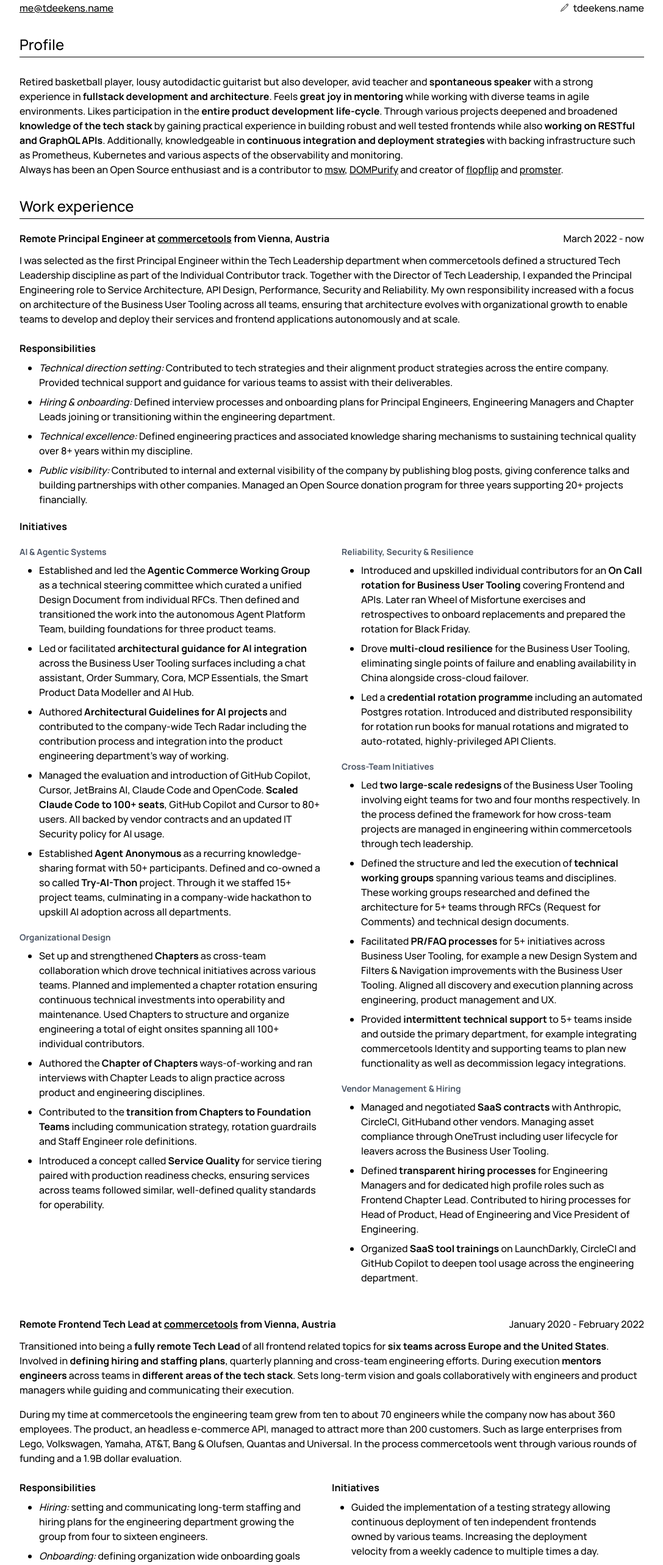
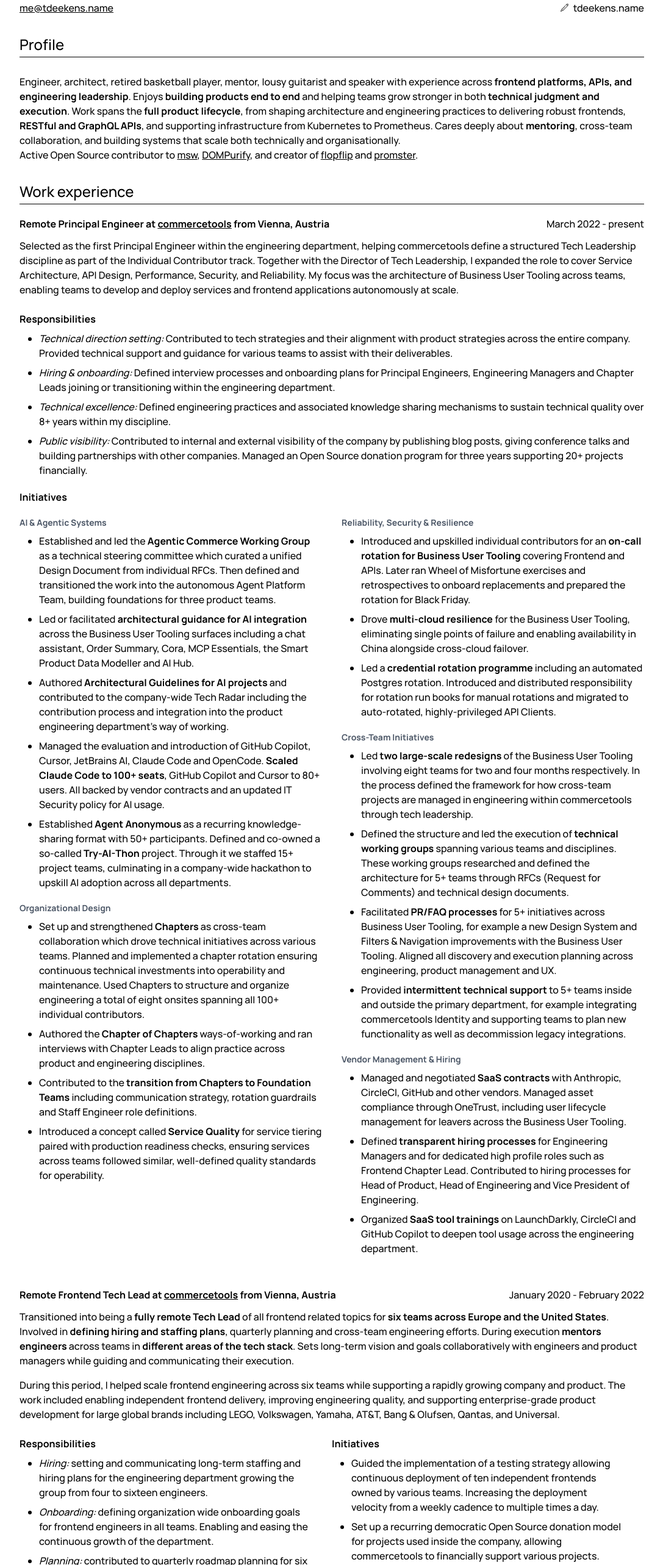
Before and after one commit to tdeekens/tdeekens.name, a Next.js app: page /curriculum-vitae in a window 1280 px wide. Shown: the part 220-2786 px from the top of the page at 61% size, without its empty margins (96-1183 px from the left). Built offline with nearby package versions, Linux system fonts and the light colour scheme.

Commit message:
chore: update cv

```diff
--- a/components/job.tsx
+++ b/components/job.tsx
@@ -11,11 +11,16 @@
 };
 
 function Headline(props: TJobHeadlineProps) {
+  const company =
+    props.href && props.href !== '#' ? (
+      <ExternalLink href={props.href}>{props.company}</ExternalLink>
+    ) : (
+      props.company
+    );
+
   return (
     <Text.Headline as="h3">
-      {props.jobRole}{' '}
-      <ExternalLink href={props.href}>{props.company}</ExternalLink>{' '}
-      {props.location}{' '}
+      {props.jobRole} {company} {props.location}{' '}
       <span className="italic font-thin xl:float-right xl:not-italic">
         {props.duration}
       </span>
--- a/pages/curriculum-vitae.tsx
+++ b/pages/curriculum-vitae.tsx
@@ -28,7 +28,10 @@
       </ul>
       <ul className="hidden text-right md:block print:block">
         <li>
-          <ExternalLink underline={false} href="http://www.github.com/tdeekens">
+          <ExternalLink
+            underline={false}
+            href="https://www.github.com/tdeekens"
+          >
             <div className="flex items-baseline space-x-2">
               <Image
                 src="/github-icon.svg"
@@ -43,12 +46,12 @@
         <li>
           <ExternalLink
             underline={false}
-            href="http://www.linkedin.com/pub/tobias-deekens/76/b00/197"
+            href="https://www.linkedin.com/pub/tobias-deekens/76/b00/197"
           >
             <div className="flex items-baseline space-x-2">
               <Image
                 src="/linkedin-icon.svg"
-                alt="Linkedin profile"
+                alt="LinkedIn profile"
                 width="11"
                 height="11"
               />
@@ -59,7 +62,7 @@
         <li>
           <ExternalLink
             underline={false}
-            href="http://tdeekens.name/curriculum-vitae"
+            href="https://tdeekens.name/curriculum-vitae"
           >
             <div className="flex items-baseline space-x-2">
               <Image
@@ -81,30 +84,27 @@
       </Text.Headline>
       <article className="py-4">
         <Text.Paragraph>
-          Retired basketball player, lousy autodidactic guitarist but also
-          developer, avid teacher and <strong>spontaneous speaker</strong> with
-          a strong experience in{' '}
-          <strong>fullstack development and architecture</strong>. Feels{' '}
-          <strong>great joy in mentoring</strong> while working with diverse
-          teams in agile environments. Likes participation in the{' '}
-          <strong>entire product development life-cycle</strong>. Through
-          various projects deepened and broadened{' '}
-          <strong>knowledge of the tech stack</strong> by gaining practical
-          experience in building robust and well tested frontends while also{' '}
-          <strong>working on RESTful and GraphQL APIs</strong>. Additionally,
-          knowledgeable in{' '}
-          <strong>continuous integration and deployment strategies</strong> with
-          backing infrastructure such as Prometheus, Kubernetes and various
-          aspects of the observability and monitoring.
+          Engineer, architect, retired basketball player, mentor, lousy
+          guitarist and speaker with experience across{' '}
+          <strong>frontend platforms, APIs, and engineering leadership</strong>.
+          Enjoys <strong>building products end to end</strong> and helping teams
+          grow stronger in both{' '}
+          <strong>technical judgment and execution</strong>. Work spans the{' '}
+          <strong>full product lifecycle</strong>, from shaping architecture and
+          engineering practices to delivering robust frontends,{' '}
+          <strong>RESTful and GraphQL APIs</strong>, and supporting
+          infrastructure from Kubernetes to Prometheus. Cares deeply about{' '}
+          <strong>mentoring</strong>, cross-team collaboration, and building
+          systems that scale both technically and organisationally.
           <br />
-          Always has been an Open Source enthusiast and is a contributor to{' '}
+          Active Open Source contributor to{' '}
           <ExternalLink href="https://github.com/mswjs/msw">
             msw
           </ExternalLink>,{' '}
           <ExternalLink href="https://github.com/cure53/DOMPurify">
             DOMPurify
-          </ExternalLink>{' '}
-          and creator of{' '}
+          </ExternalLink>
+          , and creator of{' '}
           <ExternalLink href="https://github.com/tdeekens/flopflip">
             flopflip
           </ExternalLink>{' '}
@@ -125,20 +125,18 @@
           jobRole="Remote Principal Engineer at"
           company="commercetools"
           location="from Vienna, Austria"
-          duration="March 2022 - now"
+          duration="March 2022 - present"
           href="https://commercetools.com"
         />
         <Text.Paragraph>
-          I was selected as the first Principal Engineer within the Tech
-          Leadership department when commercetools defined a structured Tech
-          Leadership discipline as part of the Individual Contributor track.
-          Together with the Director of Tech Leadership, I expanded the
-          Principal Engineering role to Service Architecture, API Design,
-          Performance, Security and Reliability. My own responsibility increased
-          with a focus on architecture of the Business User Tooling across all
-          teams, ensuring that architecture evolves with organizational growth
-          to enable teams to develop and deploy their services and frontend
-          applications autonomously and at scale.
+          Selected as the first Principal Engineer within the engineering
+          department, helping commercetools define a structured Tech Leadership
+          discipline as part of the Individual Contributor track. Together with
+          the Director of Tech Leadership, I expanded the role to cover Service
+          Architecture, API Design, Performance, Security, and Reliability. My
+          focus was the architecture of Business User Tooling across teams,
+          enabling teams to develop and deploy services and frontend
+          applications autonomously at scale.
         </Text.Paragraph>
         <section className="sm:my-4">
           <Text.Headline as="h3" pageBreak>
@@ -147,7 +145,7 @@
           <List.Unordered>
             <List.Item>
               <span className="italic">Technical direction setting:</span>{' '}
-              Contributed to tech strategies and their alignment product
+              Contributed to tech strategies and their alignment with product
               strategies across the entire company. Provided technical support
               and guidance for various teams to assist with their deliverables.
             </List.Item>
@@ -160,8 +158,7 @@
             <List.Item>
               <span className="italic">Technical excellence:</span> Defined
               engineering practices and associated knowledge sharing mechanisms
-              to sustaining technical quality over 8+ years within my
-              discipline.
+              to sustain technical quality over 8+ years within my discipline.
             </List.Item>
             <List.Item>
               <span className="italic">Public visibility:</span> Contributed to
@@ -210,7 +207,7 @@
                 <List.Item>
                   Established <strong>Agent Anonymous</strong> as a recurring
                   knowledge-sharing format with 50+ participants. Defined and
-                  co-owned a so called <strong>Try-AI-Thon</strong> project.
+                  co-owned a so-called <strong>Try-AI-Thon</strong> project.
                   Through it we staffed 15+ project teams, culminating in a
                   company-wide hackathon to upskill AI adoption across all
                   departments.
@@ -257,7 +254,7 @@
               <List.Unordered>
                 <List.Item>
                   Introduced and upskilled individual contributors for an{' '}
-                  <strong>On Call rotation for Business User Tooling</strong>{' '}
+                  <strong>on-call rotation for Business User Tooling</strong>{' '}
                   covering Frontend and APIs. Later ran Wheel of Misfortune
                   exercises and retrospectives to onboard replacements and
                   prepared the rotation for Black Friday.
@@ -315,9 +312,9 @@
               <List.Unordered>
                 <List.Item>
                   Managed and negotiated <strong>SaaS contracts</strong> with
-                  Anthropic, CircleCI, GitHuband other vendors. Managing asset
-                  compliance through OneTrust including user lifecycle for
-                  leavers across the Business User Tooling.
+                  Anthropic, CircleCI, GitHub and other vendors. Managed asset
+                  compliance through OneTrust, including user lifecycle
+                  management for leavers across the Business User Tooling.
                 </List.Item>
                 <List.Item>
                   Defined <strong>transparent hiring processes</strong> for
@@ -357,13 +354,12 @@
           while guiding and communicating their execution.
         </Text.Paragraph>
         <Text.Paragraph>
-          During my time at commercetools the engineering team grew from ten to
-          about 70 engineers while the company now has about 360 employees. The
-          product, an headless e-commerce API, managed to attract more than 200
-          customers. Such as large enterprises from Lego, Volkswagen, Yamaha,
-          AT&T, Bang & Olufsen, Quantas and Universal. In the process
-          commercetools went through various rounds of funding and a 1.9B dollar
-          evaluation.
+          During this period, I helped scale frontend engineering across six
+          teams while supporting a rapidly growing company and product. The work
+          included enabling independent frontend delivery, improving engineering
+          quality, and supporting enterprise-grade product development for large
+          global brands including LEGO, Volkswagen, Yamaha, AT&T, Bang &
+          Olufsen, Qantas, and Universal.
         </Text.Paragraph>
 
         <Job.Details>
@@ -406,16 +402,16 @@
                 cadence to multiple times a day.
               </List.Item>
               <List.Item>
-                Setup a recurring democratic Open Source donation model for
-                projects used by various projects inside the company. Allowing
-                commercetools financially support various projects.
+                Set up a recurring democratic Open Source donation model for
+                projects used inside the company, allowing commercetools to
+                financially support various projects.
               </List.Item>
               <List.Item>
                 Managed a budget for all external services such as Sentry,
                 CircleCI and Percy used by various teams.
               </List.Item>
               <List.Item>
-                Setup and steered a frontend chapter consisting of six members
+                Set up and steered a frontend chapter consisting of six members
                 meeting to guide execution of cross-cutting technical concerns
                 across teams with product managers.
               </List.Item>
@@ -438,8 +434,8 @@
           href="https://commercetools.com"
         />
         <Text.Paragraph>
-          Working as a Software Engineer focussing on JavaScript across the
-          stack within a cross-functional team building an{' '}
+          Working as a Software Engineer focusing on JavaScript across the stack
+          within a cross-functional team building an{' '}
           <strong>internationalized</strong>, customizable web application for{' '}
           <strong>e-commerce</strong> merchants allowing administration of
           complex and large scale product, category, order, discount and
@@ -461,7 +457,7 @@
           <ExternalLink href="https://github.com/kentcdodds/react-testing-library">
             react-testing-library
           </ExternalLink>{' '}
-          and <ExternalLink href="http://cypress.io">Cypress</ExternalLink>.
+          and <ExternalLink href="https://cypress.io">Cypress</ExternalLink>.
           Additional infrastructure includes but is not limited to{' '}
           <ExternalLink href="https://webpack.js.org/">webpack</ExternalLink>,{' '}
           <ExternalLink href="https://github.com/prettier/prettier">
@@ -471,14 +467,14 @@
           <ExternalLink href="https://github.com/storybooks/storybook">
             react-storybook
           </ExternalLink>
-          . The application follows a sub application architecture allowing easy
+          . The application follows a sub-application architecture allowing easy
           extensions and parallel development and deployments by multiple teams
           in a <b>test-driven and pull request</b> based development environment
           on GitHub. Continuous Integration is performed via{' '}
           <ExternalLink href="https://circleci.com">CircleCI</ExternalLink> with
           development branches being automatically pushed to a{' '}
-          <ExternalLink href="kubernetes.io/">Kubernetes</ExternalLink> cluster.
-          Additionally supporting the Node.js and JavaScript SDK team.
+          <ExternalLink href="https://kubernetes.io/">Kubernetes</ExternalLink>{' '}
+          cluster. Additionally supporting the Node.js and JavaScript SDK team.
         </Text.Paragraph>
 
         <Job.Details>
@@ -489,7 +485,7 @@
             <List.Unordered>
               <List.Item>
                 <span className="italic">Onboarding:</span> onboarding frontend
-                engineers across 3 cross-function teams.
+                engineers across 3 cross-functional teams.
               </List.Item>
               <List.Item>
                 <span className="italic">Hiring:</span> defining code challenges
@@ -544,7 +540,7 @@
                 <ExternalLink href="https://github.com/rollup/rollup">
                   Rollup
                 </ExternalLink>{' '}
-                based build via CircleCI. Sppeding up Continuous Integration but
+                based build via CircleCI. Speeding up Continuous Integration but
                 also enabling an automated release process without needing a
                 local machine.
               </List.Item>
@@ -566,12 +562,12 @@
           href="https://brandwatch.com"
         />
         <Text.Paragraph>
-          Working as a JavaScript developer within a agile team building great{' '}
+          Working as a JavaScript developer within an agile team building great{' '}
           <strong>web-based software</strong> for comprehensive{' '}
           <strong>social network data monitoring</strong> and analysis.
         </Text.Paragraph>
         <Text.Paragraph>
-          Working on frontend and related backends powering browser based data
+          Working on frontend and related backends powering browser-based data
           visualizations of social media data from various sources. Activities
           include the implementation of performant and reusable{' '}
           <strong>visualization components</strong> using Backbone.js as well as
@@ -642,7 +638,7 @@
         <Text.Paragraph>
           Working as a frontend developer within a cross-functional team
           developing <strong>Single Page Applications</strong>. Furthermore
-          focussing on <strong>frontend architecture</strong>, tooling and{' '}
+          focusing on <strong>frontend architecture</strong>, tooling and{' '}
           <strong>testing</strong> to increase{' '}
           <strong>developer experience</strong>.
         </Text.Paragraph>
@@ -652,7 +648,7 @@
           built of multiple separate frontends, interacting with several backend
           services. Furthermore, helped simplifying and rebuilding registration
           processes while being heavily engaged in UX discussions. A heavy focus
-          on developer experience lead to building multiple mostly open sourced
+          on developer experience led to building multiple mostly open sourced
           build-tasks while also maintaining modern development stacks across
           projects.
         </Text.Paragraph>
@@ -667,7 +663,7 @@
               </List.Item>
               <List.Item>
                 <span className="italic">Workshops:</span> giving frontend
-                workshops to mitigate the grap between frontend and backend.
+                workshops to mitigate the gap between frontend and backend.
               </List.Item>
               <List.Item>
                 <span className="italic">Hiring:</span> defining code challenges
@@ -710,7 +706,7 @@
           Investigating Ericsson’s adoption of{' '}
           <strong>organisational structure</strong> in regards to communication
           flow and blockages relating to the empowerment of cross-functional
-          teams. A full version be found on{' '}
+          teams. A full version can be found on{' '}
           <a href="https://github.com/tdeekens/msc-thesis/raw/master/thesis/2nd-submission-examiner/msc-thesis.pdf">
             GitHub
           </a>
@@ -747,7 +743,7 @@
           location="from Hamburg, Germany"
           duration="April 2012 - October 2012"
           company="zweitwerk GmbH"
-          href="#"
+          href=""
         />
         <Text.Paragraph>
           Continuation of work after finishing bachelor’s thesis. Evolving the
@@ -755,7 +751,7 @@
           <strong>developing a data administration application</strong>. Gaining
           more experience with modern web development using{' '}
           <strong>HTML5/CSS3</strong>, <strong>JavaScript</strong> and related
-          frameworks such asBackbone.js, martionette.js and jQuery. Also partly
+          frameworks such as Backbone.js, Marionette.js and jQuery. Also partly
           worked on daily development of other products.
         </Text.Paragraph>
       </article>
@@ -766,7 +762,7 @@
           location="from Hamburg, Germany"
           duration="April 2012 - October 2012"
           company="zweitwerk GmbH"
-          href="#"
+          href=""
         />
         <Text.Paragraph>
           Combined experience in working at zweitwerk while performing research
@@ -784,19 +780,19 @@
           jobRole="Student Assistant at"
           location=""
           duration="May 2009 - April 2010"
-          company="Universiät Bamberg"
+          company="Universität Bamberg"
           href="https://www.uni-bamberg.de"
         />
         <Text.Paragraph>
           Working on project Cadena in designing and implementing a{' '}
           <strong>Software as a Service</strong> supporting elderly care
-          services build upon{' '}
+          services built upon{' '}
           <strong>Adobe Flex®, ActionScript, Flash Media Server and PHP</strong>{' '}
           (Zend backed). The application’s features included video conferences
           between care service and a retiree and administration of clinical
           records. My duties included implementation and{' '}
           <strong>testing of a PHP-based backend</strong> as well as working on
-          every part of the frontend. c
+          every part of the frontend.
         </Text.Paragraph>
       </article>
     </section>
@@ -823,7 +819,7 @@
           <List.Unordered>
             <List.Item>
               React, Redux & Apollo, AngularJS, Node.js, Backbone.js, Express
-              and HapiJs: (JavaScript)
+              and Hapi.js: (JavaScript)
             </List.Item>
             <List.Item>
               Kubernetes, Prometheus, Kibana and Grafana: (Operations)
@@ -857,7 +853,7 @@
           - A Hapi & Express Prometheus exporter
         </Text.Headline>
         <Text.Paragraph>
-          A Express middleware (or Hapi plugin) to easily export request timing
+          An Express middleware (or Hapi plugin) to easily export request timing
           metrics from an Express/Hapi application to Prometheus. The library
           contains few but powerful abilities to configure e.g. labels or to
           perform normalization on measured values.
@@ -873,7 +869,7 @@
         </Text.Headline>
         <Text.Paragraph>
           A library with multiple packages in a mono-repo (maintained with
-          lerna) offering Higher Order Components (HoCs) and other utilities to
+          Lerna) offering Higher Order Components (HoCs) and other utilities to
           enable easy feature toggling of React components (supporting single-
           and multivariate flags). A version for Redux (via a store enhancer)
           integrates nicely with the Redux DevTools. Another standalone React
@@ -904,13 +900,13 @@
           <ExternalLink href="https://github.com/tdeekens/colloq">
             Colloq
           </ExternalLink>{' '}
-          - A playground: four NodeJs services with GraphQL in front
+          - A playground: four Node.js services with GraphQL in front
         </Text.Headline>
         <Text.Paragraph>
           A pet project with the domain model of a conference and its attendees,
-          speakers and organisers. Build with a NodeJs service for each entity
+          speakers and organisers. Built with a Node.js service for each entity
           and with a GraphQL (Apollo Stack) server in front. Technologies
-          included in this project is: GraphQL, HapiJs, Ava (testing), XO
+          included in this project are: GraphQL, Hapi.js, Ava (testing), XO
           (linting), nodemon, Docker and PM2.
         </Text.Paragraph>
       </article>
@@ -923,9 +919,9 @@
         </Text.Headline>
         <Text.Paragraph>
           Expensive computations should be memoised. In React projects
-          memoisation is often performed imparatively whereas it could and
+          memoisation is often performed imperatively whereas it could and
           likely should also be declarative within the tree of components.
-          React-memoise enables this through an render-prop based API.
+          React-memoise enables this through a render-prop based API.
         </Text.Paragraph>
       </article>
       <article className="py-2 print:hidden">
@@ -1000,26 +996,26 @@
               </ExternalLink>
             </List.Item>
             <List.Item>
-              <ExternalLink href="http://slides.com/tdeekens/css-with-a-hash#/">
+              <ExternalLink href="https://slides.com/tdeekens/css-with-a-hash#/">
                 CSS with a hash - from a convention to a hash
               </ExternalLink>{' '}
               <span className="italic">(ThoughtWorks Meetup)</span>
             </List.Item>
             <List.Item>
-              <ExternalLink href="http://slides.com/tdeekens/micropuzzling#/">
+              <ExternalLink href="https://slides.com/tdeekens/micropuzzling#/">
                 Micropuzzling: Implications of slicing web frontends according
                 to Microservices
               </ExternalLink>{' '}
               <span className="italic">(microXchg.io)</span>
             </List.Item>
             <List.Item>
-              <ExternalLink href="http://slides.com/tdeekens/this-immutable-thing#/">
+              <ExternalLink href="https://slides.com/tdeekens/this-immutable-thing#/">
                 Escaping mutability hell - persistent immutable data structures
               </ExternalLink>{' '}
               <span className="italic">(EuroStaff Meetup)</span>
             </List.Item>
             <List.Item>
-              <ExternalLink href="http://slides.com/tdeekens/es6-es2015-harmony">
+              <ExternalLink href="https://slides.com/tdeekens/es6-es2015-harmony">
                 Transpile all the things from TypeScript
               </ExternalLink>{' '}
               <span className="italic">(Engineering Talk)</span>
@@ -1070,7 +1066,7 @@
           Been actively engaged in teams and clubs since the age of nine playing
           in many cities and countries. Helping clubs, taking over coaching at
           times and just enjoying being around a team while playing at a high
-          level. Recently been focussing more on guitar than basketball.
+          level. Recently been focusing more on guitar than basketball.
         </Text.Paragraph>
       </article>
       <article className="py-2">
```
